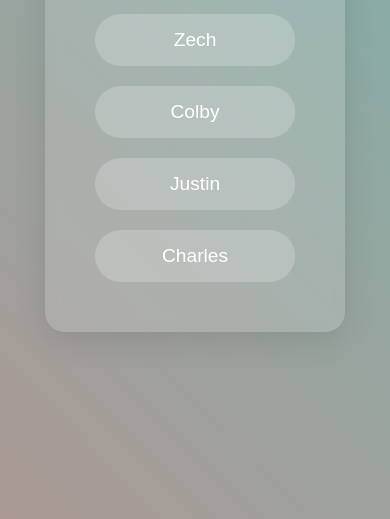
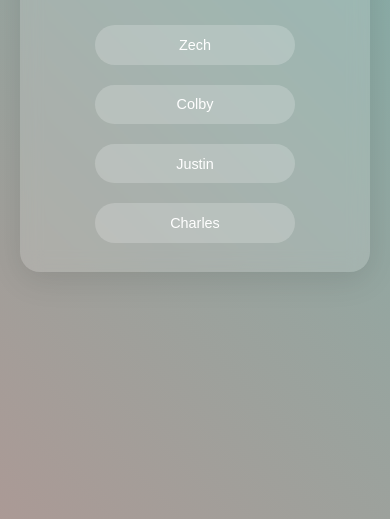
Before and after one commit to Fluffythebunny/Support-us, a plain HTML site: page index.html in a window 390 px wide. Shown: the part 325-844 px from the top of the page. Drawn offline with Linux system fonts and the light colour scheme.

Commit message:
Update styles.css

```diff
--- a/styles.css
+++ b/styles.css
@@ -15,19 +15,22 @@
     background: rgba(255, 255, 255, 0.15);
     backdrop-filter: blur(10px);
     border-radius: 20px;
-    padding: 40px;
+    padding: 5%;
     box-shadow: 0 8px 32px rgba(0, 0, 0, 0.1);
     text-align: center;
     animation: floatIn 1s ease-out;
     display: flex;
     flex-direction: column;
     align-items: center;
+    width: 80%;
+    max-width: 600px;
+    margin: 20px;
 }
 
 h1 {
     color: white;
     margin-bottom: 30px;
-    font-size: 2.5em;
+    font-size: clamp(1.5em, 5vw, 2.5em);
     text-shadow: 2px 2px 4px rgba(0, 0, 0, 0.2);
     animation: glow 2s ease-in-out infinite alternate;
 }
@@ -35,17 +38,18 @@
 .glass-btn {
     background: rgba(255, 255, 255, 0.2);
     border: none;
-    padding: 15px 40px;
+    padding: clamp(10px, 3vw, 15px) clamp(20px, 5vw, 40px);
     border-radius: 30px;
     color: white;
-    font-size: 1.2em;
+    font-size: clamp(0.9em, 3vw, 1.2em);
     cursor: pointer;
     transition: all 0.3s ease;
     position: relative;
     overflow: hidden;
     margin: 10px;
-    width: 200px;
+    width: min(200px, 80%);
 }
+
 
 .glass-btn:hover {
     background: rgba(255, 255, 255, 0.3);
```
